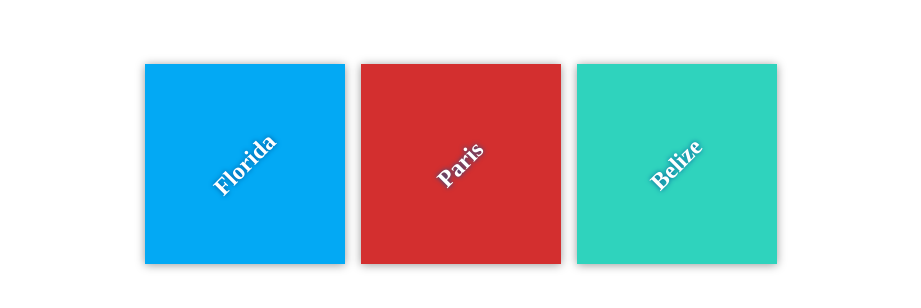
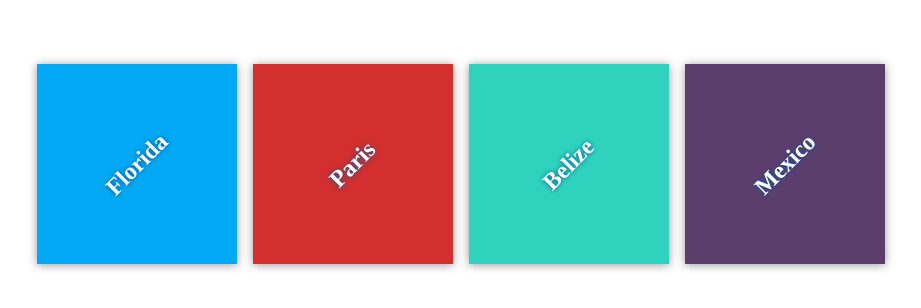
Before and after one commit to JaribCas/course-collaboration-travel-plans, a plain HTML site: page index.html in a window 1280 px wide. Shown: the part 236-544 px from the top of the page, without its empty margins (179-1100 px from the left). Drawn offline with Linux system fonts and the light colour scheme; files that its build step writes are made by us from their sources.

Commit message:
Add destination to Mexico

```diff
--- a/app.css
+++ b/app.css
@@ -63,3 +63,7 @@ h2 {
 #belize {
     background-color: #2fd3bd;
 }
+
+#mexico {
+    background-color: #5c3e6d;
+}
--- a/index.html
+++ b/index.html
@@ -21,6 +21,10 @@
             <div class="destination" id="belize">
                 <h2>Belize</h2>
             </div>
+
+            <div class="destination" id="mexico">
+                <h2>Mexico</h2>
+            </div>
         </div>
     </div>
 
```
